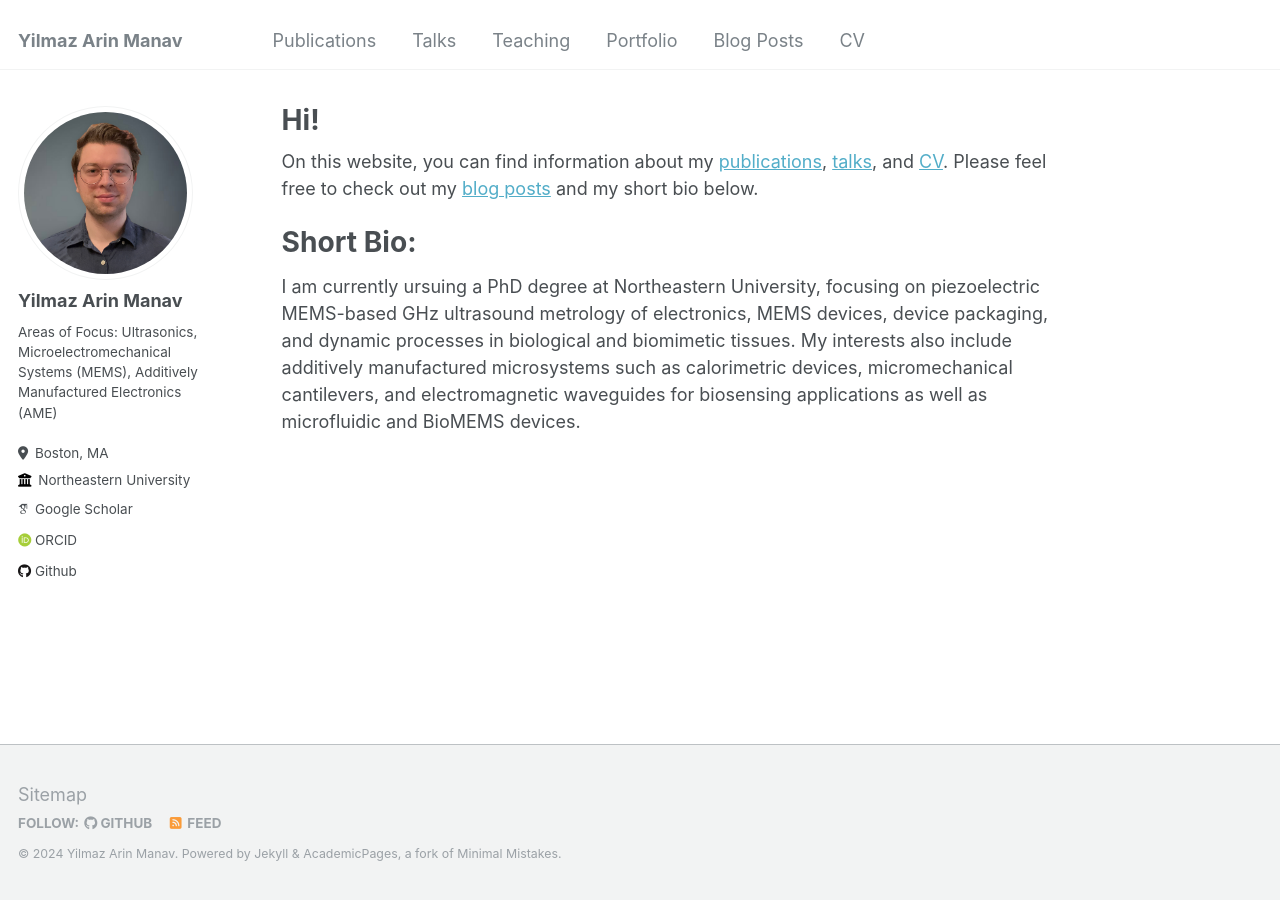
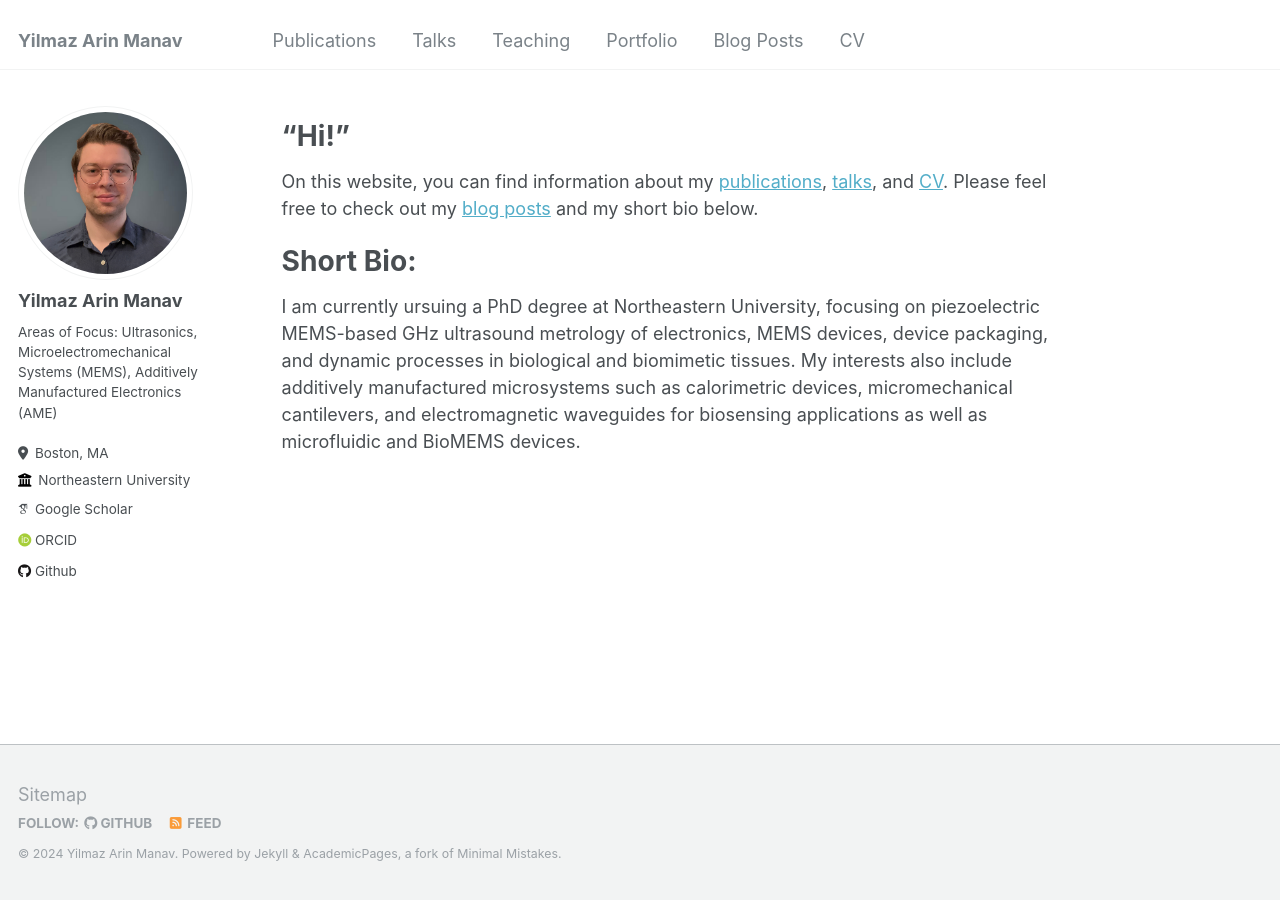
Before and after one commit to arinmanav/arinmanav.github.io, a Jekyll site: the page built from _pages/about.md, in a window 1280 px wide. Built offline with Jekyll 4.4.1, drawn with Linux system fonts in a browser that asks for light colours; some web fonts are replaced.

Commit message:
Main page updated

```diff
--- a/_pages/about.md
+++ b/_pages/about.md
@@ -1,17 +1,17 @@
 ---
 permalink: /
 tab title: "Yilmaz Arin Manav"
-title: "Hi!"
+title: ""
 author_profile: true
 redirect_from:
   - /about/
   - /about.html
 ---
-
+"Hi!"
+====
 On this website, you can find information about my [publications](https://academicpages.github.io/publications/), [talks](https://arinmanav.github.io//talks/), and [CV](https://arinmanav.github.io//cv/). Please feel free to check out my [blog posts](https://arinmanav.github.io//year-archive/) and my short bio below.
 
 
 Short Bio:
 ====
-
 I am currently ursuing a PhD degree at Northeastern University, focusing on piezoelectric MEMS-based GHz ultrasound metrology of electronics, MEMS devices, device packaging, and dynamic processes in biological and biomimetic tissues. My interests also include additively manufactured microsystems such as calorimetric devices, micromechanical cantilevers, and electromagnetic waveguides for biosensing applications as well as microfluidic and BioMEMS devices.
```
